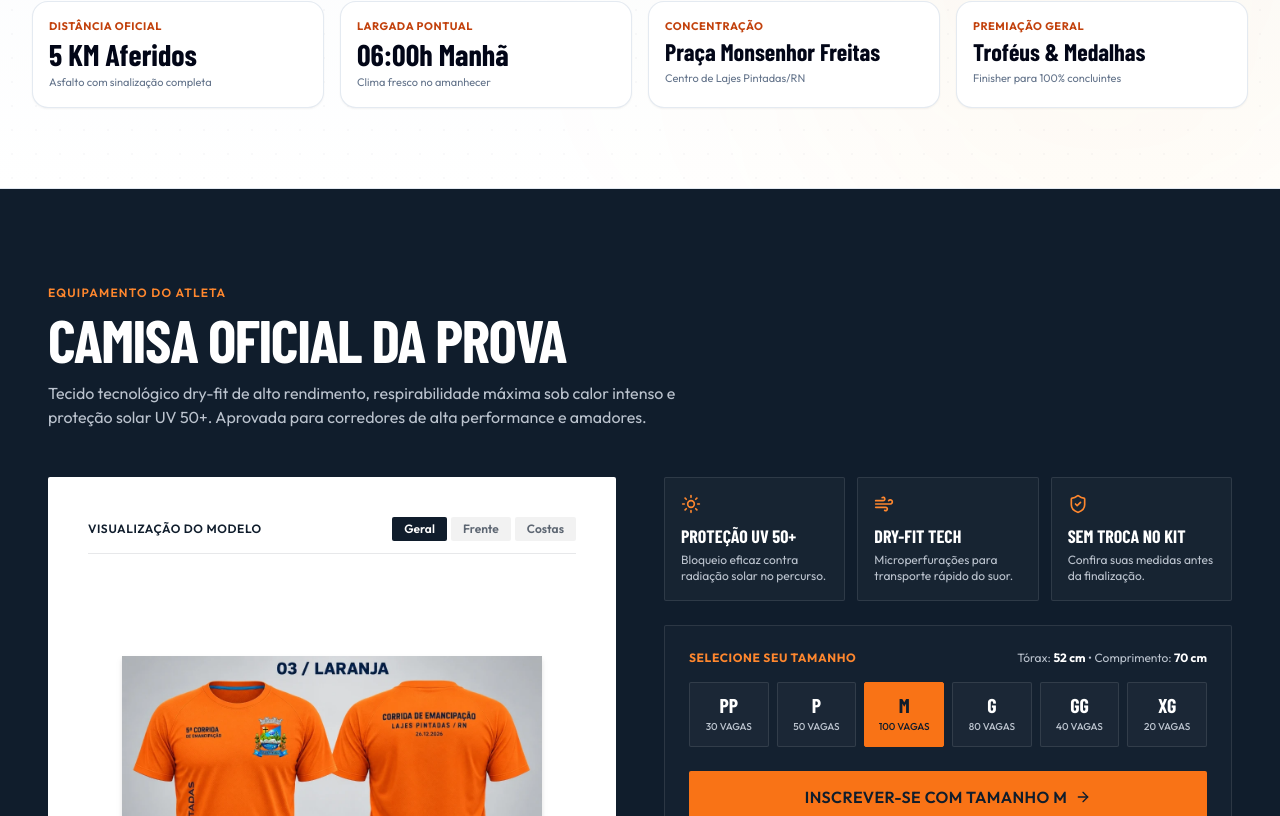
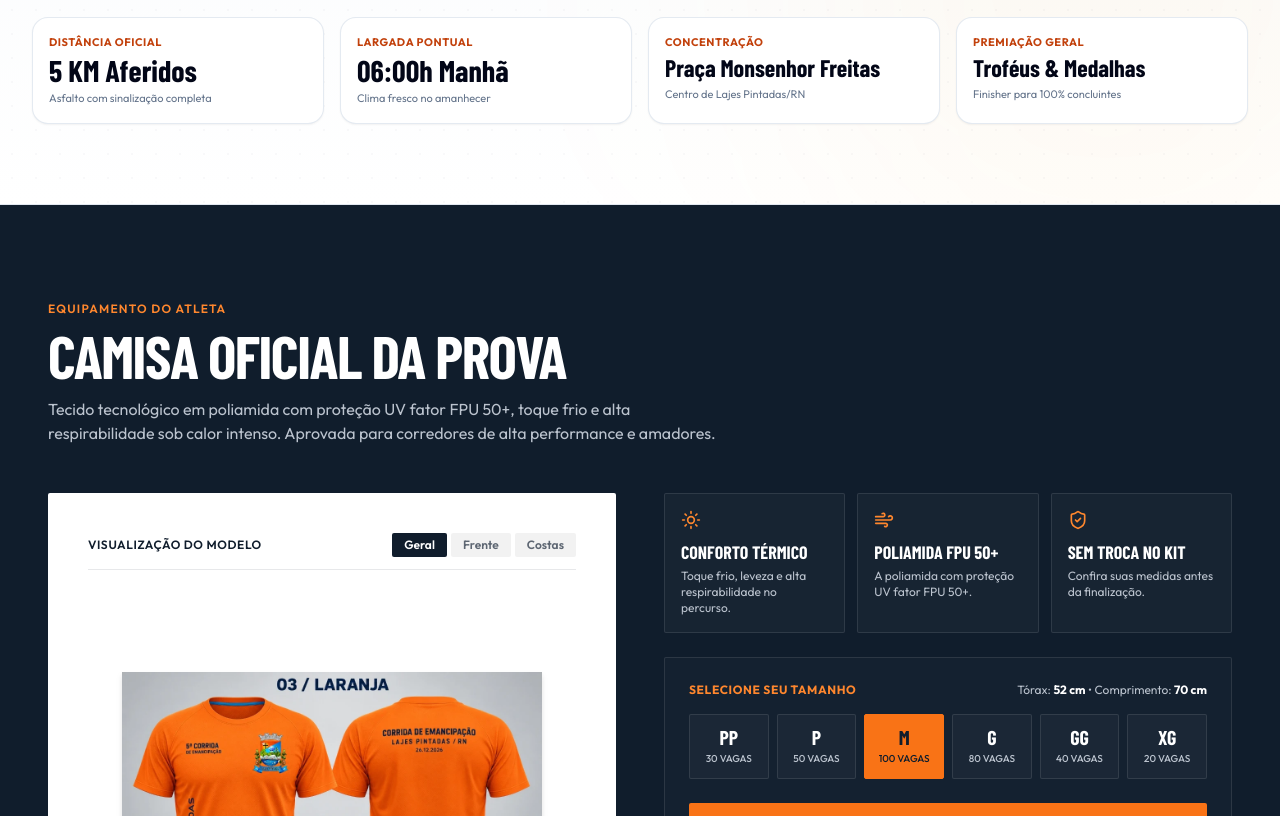
Before and after one commit to adrianolprn03-dot/corrida-lajes-pintadas, a React (Vite) app: page / in a window 1280 px wide. Shown: the part 887-1703 px from the top of the page. Built offline with nearby package versions, Linux system fonts and the light colour scheme; no server answers; a web font is replaced by a local one.

Commit message:
fix(copy): atualizar descricao da camisa para poliamida com protecao UV fator FPU 50+

```diff
--- a/src/components/AdminPanel/AdminPresentialRegistration.tsx
+++ b/src/components/AdminPanel/AdminPresentialRegistration.tsx
@@ -559,7 +559,7 @@ export const AdminPresentialRegistration: React.FC<AdminPresentialRegistrationPr
               </div>
               <div>
                 <span class="label">Camisa Oficial</span>
-                <span class="value">Tamanho ${athleteShirt} (Laranja Dry-Fit)</span>
+                <span class="value">Tamanho ${athleteShirt} (Laranja Poliamida FPU 50+)</span>
               </div>
               <div>
                 <span class="label">Canal de Inscrição</span>
@@ -1059,7 +1059,7 @@ export const AdminPresentialRegistration: React.FC<AdminPresentialRegistrationPr
               <label className="block text-xs font-bold text-slate-700 uppercase">
                 Tamanho da Camisa Oficial do Kit (Estoque Compartilhado) <span className="text-red-500">*</span>
               </label>
-              <span className="text-[11px] text-orange-600 font-bold">Cor Única Oficial: Laranja Dry-Fit</span>
+              <span className="text-[11px] text-orange-600 font-bold">Cor Única Oficial: Laranja Poliamida FPU 50+</span>
             </div>
 
             <div className="grid grid-cols-3 sm:grid-cols-6 gap-2">
@@ -1728,7 +1728,7 @@ export const AdminPresentialRegistration: React.FC<AdminPresentialRegistrationPr
               <div>
                 <span className="text-[10px] font-bold text-slate-400 uppercase block">Camisa Oficial</span>
                 <strong className="text-slate-900 block">
-                  Tamanho {createdRegistration?.shirtSize || formData.shirtSize} (Laranja Dry-Fit)
+                  Tamanho {createdRegistration?.shirtSize || formData.shirtSize} (Laranja Poliamida FPU 50+)
                 </strong>
               </div>
 
--- a/src/components/FaqSection.tsx
+++ b/src/components/FaqSection.tsx
@@ -37,7 +37,7 @@ const FAQ_ITEMS: FaqItem[] = [
     id: 'faq-5',
     category: 'kit',
     question: 'O que compõe o kit oficial e posso trocar o tamanho da camisa depois?',
-    answer: 'O kit oficial inclui a Camisa Oficial Laranja de tecido dry-fit tecnológico, chip eletrônico descartável, número de peito personalizado com 4 alfinetes e brindes institucionais. Não será permitida a troca de tamanho no ato da retirada do kit, valendo estritamente a grade selecionada no momento da inscrição.',
+    answer: 'O kit oficial inclui a Camisa Oficial Laranja de tecido tecnológico em poliamida com proteção UV fator FPU 50+, chip eletrônico descartável, número de peito personalizado com 4 alfinetes e brindes institucionais. Não será permitida a troca de tamanho no ato da retirada do kit, valendo estritamente a grade selecionada no momento da inscrição.',
   },
   {
     id: 'faq-6',
--- a/src/components/Hero.tsx
+++ b/src/components/Hero.tsx
@@ -157,7 +157,7 @@ export const Hero: React.FC<HeroProps> = ({
             <div className="grid grid-cols-2 sm:grid-cols-4 gap-2 pt-1 text-xs font-medium text-slate-700">
               <div className="flex items-center gap-1.5 bg-white/80 backdrop-blur-xs px-2.5 py-1.5 rounded-lg border border-slate-200/80 shadow-2xs">
                 <ShieldCheck className="w-3.5 h-3.5 text-orange-600 shrink-0" />
-                <span>Camisa Dry-Fit</span>
+                <span>Camisa Poliamida FPU 50+</span>
               </div>
               <div className="flex items-center gap-1.5 bg-white/80 backdrop-blur-xs px-2.5 py-1.5 rounded-lg border border-slate-200/80 shadow-2xs">
                 <ShieldCheck className="w-3.5 h-3.5 text-orange-600 shrink-0" />
--- a/src/components/RegistrationWizard/Step2CategoryAndShirt.tsx
+++ b/src/components/RegistrationWizard/Step2CategoryAndShirt.tsx
@@ -208,7 +208,7 @@ export const Step2CategoryAndShirt: React.FC<Step2CategoryAndShirtProps> = ({
                 className="w-16 h-16 object-contain rounded-lg bg-white border border-slate-200 shrink-0"
               />
               <div className="text-xs">
-                <span className="font-extrabold text-slate-900 block">Camisa Oficial Dry-Fit 5ª Edição</span>
+                <span className="font-extrabold text-slate-900 block">Camisa Oficial Poliamida FPU 50+ (5ª Edição)</span>
                 <span className="text-slate-500 block mt-0.5">
                   Laranja com silk branco em alto contraste. Escolha o seu tamanho abaixo:
                 </span>
--- a/src/components/ShirtShowcase.tsx
+++ b/src/components/ShirtShowcase.tsx
@@ -64,7 +64,7 @@ export const ShirtShowcase: React.FC<ShirtShowcaseProps> = ({
             Camisa Oficial da Prova
           </h2>
           <p className="font-sans text-sm sm:text-base text-[#BBC3CE] mt-3 max-w-2xl leading-relaxed">
-            Tecido tecnológico dry-fit de alto rendimento, respirabilidade máxima sob calor intenso e proteção solar UV 50+. Aprovada para corredores de alta performance e amadores.
+            Tecido tecnológico em poliamida com proteção UV fator FPU 50+, toque frio e alta respirabilidade sob calor intenso. Aprovada para corredores de alta performance e amadores.
           </p>
         </div>
 
@@ -154,20 +154,20 @@ export const ShirtShowcase: React.FC<ShirtShowcaseProps> = ({
               <div className="p-4 border border-white/10 bg-white/[0.03] rounded-[2px]">
                 <Sun className="w-5 h-5 text-[#FF872E] mb-2" />
                 <span className="font-condensed font-bold text-lg uppercase text-white block">
-                  Proteção UV 50+
+                  Conforto Térmico
                 </span>
                 <p className="font-sans text-xs text-[#BBC3CE] mt-0.5">
-                  Bloqueio eficaz contra radiação solar no percurso.
+                  Toque frio, leveza e alta respirabilidade no percurso.
                 </p>
               </div>
 
               <div className="p-4 border border-white/10 bg-white/[0.03] rounded-[2px]">
                 <Wind className="w-5 h-5 text-[#FF872E] mb-2" />
                 <span className="font-condensed font-bold text-lg uppercase text-white block">
-                  Dry-Fit Tech
+                  Poliamida FPU 50+
                 </span>
                 <p className="font-sans text-xs text-[#BBC3CE] mt-0.5">
-                  Microperfurações para transporte rápido do suor.
+                  A poliamida com proteção UV fator FPU 50+.
                 </p>
               </div>
 
--- a/src/services/storage.ts
+++ b/src/services/storage.ts
@@ -117,7 +117,7 @@ A 5ª Corrida de Emancipação Política de Lajes Pintadas/RN será realizada no
 
 3. DO VALOR E DO KIT
 3.1. A taxa de inscrição é de R$ 60,00 (sessenta reais), acrescida exclusivamente da taxa de serviço de 10% de processamento da plataforma de pagamento oficial.
-3.2. A inscrição confere direito ao Kit Oficial contendo camisa técnica dry-fit oficial laranja, chip de cronometragem eletrônica, número de peito e medalha finisher para os que concluírem o percurso dentro do tempo regulamentar.
+3.2. A inscrição confere direito ao Kit Oficial contendo camisa técnica em poliamida com proteção UV fator FPU 50+ oficial laranja, chip de cronometragem eletrônica, número de peito e medalha finisher para os que concluírem o percurso dentro do tempo regulamentar.
 3.3. Não será permitida troca de tamanho de camisa no ato da retirada do kit, prevalecendo estritamente a grade selecionada no ato da inscrição.
 
 4. REGRAS GERAIS E SEGURANÇA
```
